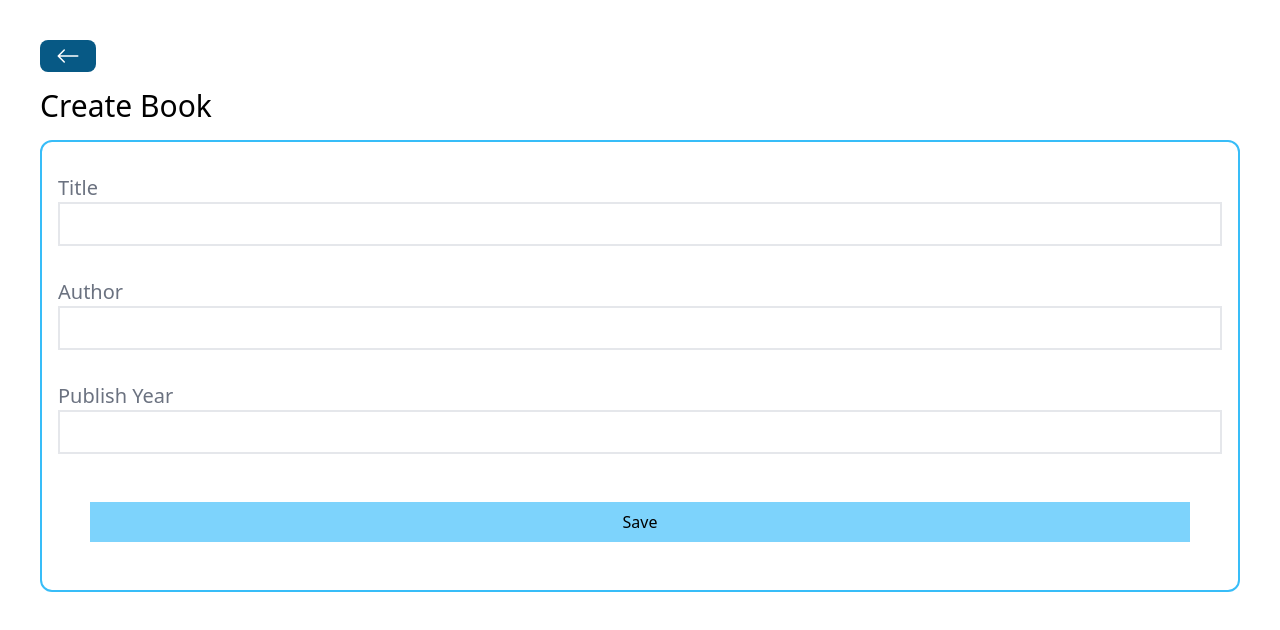
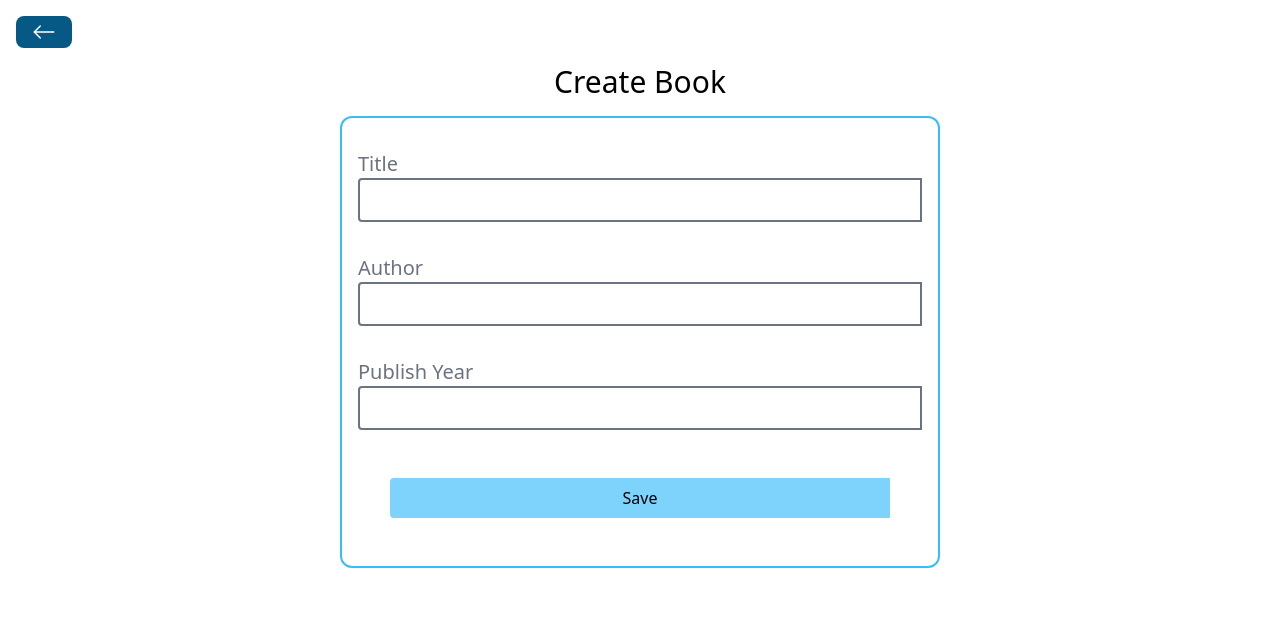
Before and after one commit to Saman-R/MERN_Bookstore, a React (Vite) app in the folder Frontend/: page /books/create in a window 1280 px wide. Shown: the top 630 px of the page. Built offline with nearby package versions, Linux system fonts and the light colour scheme.

Commit message:
Formatted

```diff
--- a/Frontend/src/App.jsx
+++ b/Frontend/src/App.jsx
@@ -9,7 +9,7 @@
 const App = () => {
   return (
     <Routes>
-      <Route path='/' element={<Home/>} />
+      <Route path='/' element={<Home />} />
       <Route path='/books/create' element={<CreateBooks />} />
       <Route path='/books/details/:id' element={<ShowBook />} />
       <Route path='/books/edit/:id' element={<EditBook />} />
--- a/Frontend/src/pages/CreateBooks.jsx
+++ b/Frontend/src/pages/CreateBooks.jsx
@@ -31,46 +31,44 @@
       });
   };
   return (
-    <div className='p-10'>
+    <div className='p-4'>
       <BackButton />
-      <h1 className='text-3xl my-4'>Create Book</h1>
+      <h1 className='text-3xl my-4 text-center'>Create Book</h1>
       {loading ? <Spinner /> : ''}
-      <div className='flex flex-col border-2 border-sky-400 rounded-xl w-[400p] p-4 mx-auto'>
-
+      <div className='flex flex-col border-2 border-sky-400 rounded-xl w-[600px] p-4 mx-auto'>
         <div className='my-4'>
-          <label className='text-xl mr-4 text-gray-500'>Title</label>
+          <label className='text-xl mr-4 text-gray-500 '>Title</label>
           <input
             type='text'
             value={title}
             onChange={(e) => setTitle(e.target.value)}
-            className='border-2 border-grey-500 px-4 py-2 w-full'>
-          </input>
+            className='border-2 border-gray-500 px-4 py-2 w-full rounded-l'
+          />
         </div>
-
         <div className='my-4'>
           <label className='text-xl mr-4 text-gray-500'>Author</label>
           <input
             type='text'
             value={author}
             onChange={(e) => setAuthor(e.target.value)}
-            className='border-2 border-grey-500 px-4 py-2 w-full'>
-          </input>
+            className='border-2 border-gray-500 px-4 py-2  w-full rounded-l'
+          />
         </div>
-
         <div className='my-4'>
           <label className='text-xl mr-4 text-gray-500'>Publish Year</label>
           <input
-            type='text'
+            type='number'
             value={publishYear}
             onChange={(e) => setPublishyear(e.target.value)}
-            className='border-2 border-grey-500 px-4 py-2 w-full'>
-          </input>
+            className='border-2 border-gray-500 px-4 py-2  w-full rounded-l'
+          />
         </div>
-        <button className='p-2 bg-sky-300 m-8' onClick={handleSaveBook}>Save</button>
-
+        <button className='p-2 bg-sky-300 m-8 rounded-l' onClick={handleSaveBook}>
+          Save
+        </button>
       </div>
-    </div >
-  )
+    </div>
+  );
 }
 
 export default CreateBooks
--- a/Frontend/src/pages/ShowBook.jsx
+++ b/Frontend/src/pages/ShowBook.jsx
@@ -25,7 +25,7 @@
   }, [id]);
 
   return (
-    <div className='p-4'>
+    <div className='p-4 '>
       <BackButton />
       <h1 className='text-3xl my-4'>Show Book</h1>
       {loading ? (
```
Also changed, not shown: 1 other file (tests, documents, lock files or other folders).
